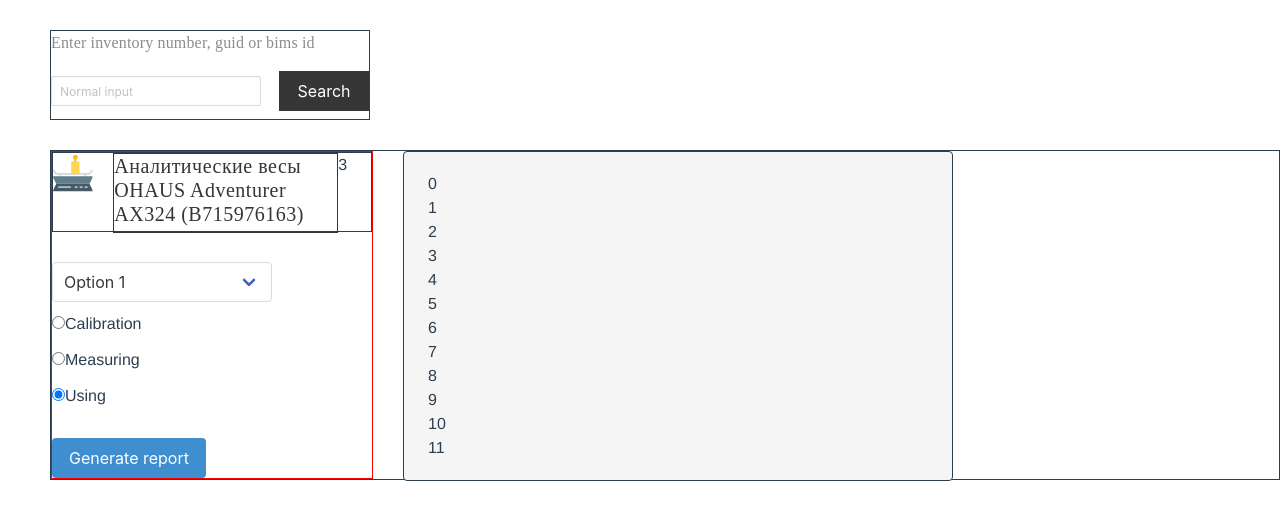
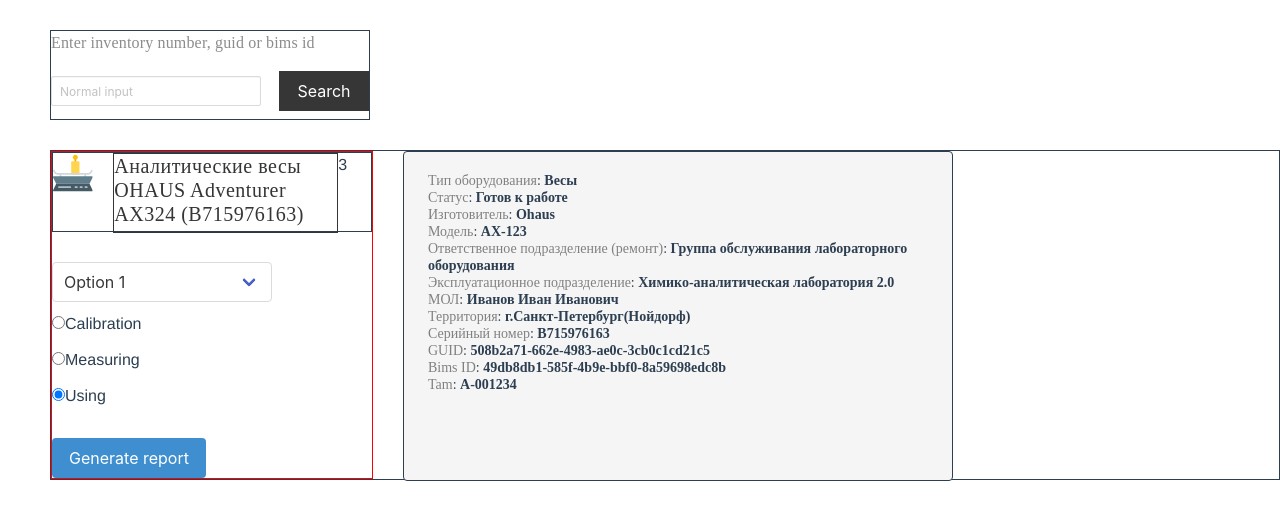
Before and after one commit to shutemov/biocad-test-task, a Vue app in the folder instrument-calibration-report-page/: page / in a window 1280 px wide. Shown: the top 520 px of the page. Built offline with nearby package versions, Linux system fonts and the light colour scheme; a web font is replaced by a local one; what bulma-checkradio would draw is missing.

Commit message:
Update DeviceInfo.vue
Added mock data for component and set styles for font.

```diff
--- a/instrument-calibration-report-page/src/components/DeviceInfo.vue
+++ b/instrument-calibration-report-page/src/components/DeviceInfo.vue
@@ -1,6 +1,9 @@
 <template>
     <div class="notification" id="body-block-device-info">
-        <div v-for="(item,index) in 12" :key="'item_'+index">{{index}}</div>
+        <div v-for="(infoItem,index) in deviceInfo" :key="'device_'+index">
+            <span class="deviceProp" style="color:gray">{{infoItem.deviceProperty}}</span>:
+            <b class="propValue" >{{infoItem.value}}</b>
+        </div>
     </div>
 </template>
 
@@ -8,19 +11,39 @@
     export default {
         name: "DeviceInfo",
 
-        data(){
-            return{
-
+        data() {
+            return {
+                deviceInfo: [
+                    {deviceProperty: 'Тип оборудования', value: 'Весы'},
+                    {deviceProperty: 'Статус', value: 'Готов к работе'},
+                    {deviceProperty: 'Изготовитель', value: 'Ohaus'},
+                    {deviceProperty: 'Модель', value: 'AX-123'},
+                    {deviceProperty: 'Ответственное подразделение (ремонт)',value: 'Группа обслуживания лабораторного оборудования'},
+                    {deviceProperty: 'Эксплуатационное подразделение', value: 'Химико-аналитическая лаборатория 2.0'},
+                    {deviceProperty: 'МОЛ', value: 'Иванов Иван Иванович'},
+                    {deviceProperty: 'Территория', value: 'г.Санкт-Петербург(Нойдорф)'},
+                    {deviceProperty: 'Серийный номер', value: 'B715976163'},
+                    {deviceProperty: 'GUID', value: '508b2a71-662e-4983-ae0c-3cb0c1cd21c5'},
+                    {deviceProperty: 'Bims ID', value: '49db8db1-585f-4b9e-bbf0-8a59698edc8b'},
+                    {deviceProperty: 'Tam', value: 'А-001234'},
+                ]
             }
         }
     }
 </script>
 
 <style scoped>
+
+
     #body-block-device-info {
         border: 1px solid;
         margin-left: 30px;
         width: 550px;
         height: 330px;
+        font-size: 14px;
+        font-family: "TT Norms Regular";
+        font-style: normal;
+        font-weight: 500;
+        line-height: 17px;
     }
 </style>
```
